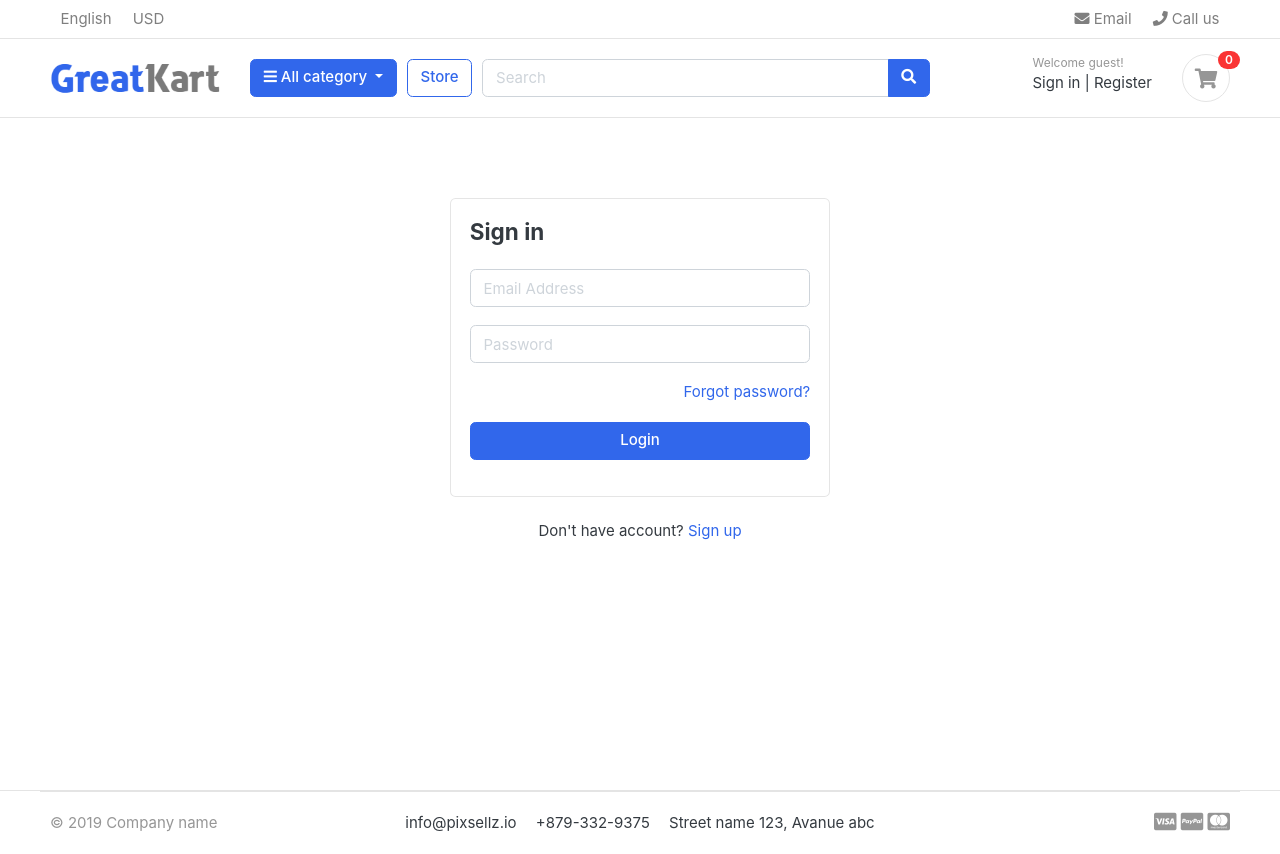
After one commit to janerbastos/ecommerc-django, a Django app: page /account/login in a window 1280 px wide. The commit adds this page. Run offline with Django 4.2, Linux system fonts and the light colour scheme; data that the repository does not hold is empty; some libraries are stand-ins or nearby versions; some web fonts are replaced.

Commit message:
Registration, Login with Token Based Verification & Message Alerts

```diff
--- /dev/null
+++ b/accounts/urls.py
@@ -0,0 +1,10 @@
+from django.urls import path
+
+
+from . import views
+
+urlpatterns = [
+    path("register", views.register, name="register"),
+    path("login", views.login, name="login"),
+    path("loggout", views.loggout, name="loggout"),
+]
--- a/accounts/views.py
+++ b/accounts/views.py
@@ -1,3 +1,57 @@
-from django.shortcuts import render
+from django.shortcuts import render, redirect
+from django.contrib import messages, auth
+from django.contrib.auth.decorators import login_required
 
-# Create your views here.
+from .forms import AccountForm
+from .models import Account
+
+
+def register(request):
+    if request.method == "POST":
+        form = AccountForm(request.POST)
+        if form.is_valid():
+            first_name = form.cleaned_data["first_name"]
+            last_name = form.cleaned_data["last_name"]
+            email = form.cleaned_data["email"]
+            phone_number = form.cleaned_data["phone_number"]
+            password = form.cleaned_data["password"]
+            username = email.split("@")[0]
+            user = Account.objects.create_user(
+                first_name=first_name,
+                last_name=last_name,
+                email=email,
+                username=username,
+                password=password,
+            )
+            user.phone_number = phone_number
+            user.save()
+            messages.success(request, "Registration Successfull")
+            return redirect("register")
+    else:
+        form = AccountForm()
+    context = {"form": form}
+    return render(request, "accounts/register.html", context)
+
+
+def login(request):
+    if request.method == "POST":
+        email = request.POST["email"]
+        password = request.POST["password"]
+        user = auth.authenticate(email=email, password=password)
+        print(user)
+        if user is not None:
+            auth.login(request, user)
+            messages.success(request, "You are now logged in.")
+            return redirect("home")
+        else:
+            messages.error(request, "Invalid login credentials")
+            return redirect("login")
+
+    return render(request, "accounts/login.html")
+
+
+@login_required(login_url="login")
+def loggout(request):
+    auth.logout(request)
+    messages.success(request, "You are logged out.")
+    return redirect("login")
--- a/greatkart/settings.py
+++ b/greatkart/settings.py
@@ -97,4 +97,8 @@ STATICFILES_DIRS = ["greatkart/static"]
 MEDIA_URL = "media/"
 MEDIA_ROOT = BASE_DIR / "media"
 
+from django.contrib.messages import constants as messages
+
+MESSAGE_TAGS = {messages.ERROR: "danger", "50": "critical"}
+
 DEFAULT_AUTO_FIELD = "django.db.models.BigAutoField"
--- a/greatkart/static/js/script.js
+++ b/greatkart/static/js/script.js
@@ -1,9 +1,8 @@
 // some scripts
 
 // jquery ready start
-$(document).ready(function() {
+$(document).ready(function () {
   // jQuery code
-
 
   /* ///////////////////////////////////////
 
@@ -12,48 +11,44 @@ $(document).ready(function() {
 
     */ ///////////////////////////////////////
 
-
   //////////////////////// Prevent closing from click inside dropdown
-    $(document).on('click', '.dropdown-menu', function (e) {
+  $(document).on("click", ".dropdown-menu", function (e) {
     e.stopPropagation();
   });
 
-
-    $('.js-check :radio').change(function () {
-        var check_attr_name = $(this).attr('name');
-        if ($(this).is(':checked')) {
-            $('input[name='+ check_attr_name +']').closest('.js-check').removeClass('active');
-            $(this).closest('.js-check').addClass('active');
+  $(".js-check :radio").change(function () {
+    var check_attr_name = $(this).attr("name");
+    if ($(this).is(":checked")) {
+      $("input[name=" + check_attr_name + "]")
+        .closest(".js-check")
+        .removeClass("active");
+      $(this).closest(".js-check").addClass("active");
       // item.find('.radio').find('span').text('Add');
-
     } else {
-            item.removeClass('active');
+      item.removeClass("active");
       // item.find('.radio').find('span').text('Unselect');
     }
   });
 
-
-    $('.js-check :checkbox').change(function () {
-        var check_attr_name = $(this).attr('name');
-        if ($(this).is(':checked')) {
-            $(this).closest('.js-check').addClass('active');
+  $(".js-check :checkbox").change(function () {
+    var check_attr_name = $(this).attr("name");
+    if ($(this).is(":checked")) {
+      $(this).closest(".js-check").addClass("active");
       // item.find('.radio').find('span').text('Add');
     } else {
-            $(this).closest('.js-check').removeClass('active');
+      $(this).closest(".js-check").removeClass("active");
       // item.find('.radio').find('span').text('Unselect');
     }
   });
 
-
-
   //////////////////////// Bootstrap tooltip
-	if($('[data-toggle="tooltip"]').length>0) {  // check if element exists
-		$('[data-toggle="tooltip"]').tooltip()
+  if ($('[data-toggle="tooltip"]').length > 0) {
+    // check if element exists
+    $('[data-toggle="tooltip"]').tooltip();
   } // end if
-
-
-
-
-
 });
 // jquery end
+
+setTimeout(function () {
+  $("#message").fadeOut("show");
+}, 4000);
--- a/greatkart/urls.py
+++ b/greatkart/urls.py
@@ -7,7 +7,8 @@ from . import views
 
 urlpatterns = [
     path("admin/", admin.site.urls),
-    path("", views.home, name="home"),
     path("store/", include("store.urls")),
     path("cart/", include("carts.urls")),
+    path("account/", include("accounts.urls")),
+    path("", views.home, name="home"),
 ] + static(settings.MEDIA_URL, document_root=settings.MEDIA_ROOT)
--- /dev/null
+++ b/templates/accounts/login.html
@@ -0,0 +1,40 @@
+{% extends "_base.html" %}
+
+
+{% block content %}
+<!-- ========================= SECTION CONTENT ========================= -->
+<section class="section-conten padding-y" style="min-height:84vh">
+
+  <!-- ============================ COMPONENT LOGIN   ================================= -->
+  <div class="card mx-auto" style="max-width: 380px; margin-top:40px;">
+    <div class="card-body">
+      <h4 class="card-title mb-4">Sign in</h4>
+      <form method="post" action="{% url 'login' %}">
+        {% include "includes/alerts.html" %}
+        {% csrf_token %}
+        <div class="form-group">
+          <input type="email" class="form-control" name="email" placeholder="Email Address">
+        </div> <!-- form-group// -->
+        <div class="form-group">
+          <input type="password" class="form-control" name="password" placeholder="Password">
+        </div> <!-- form-group// -->
+
+        <div class="form-group">
+          <a href="#" class="float-right">Forgot password?</a>
+
+        </div> <!-- form-group form-check .// -->
+        <div class="form-group">
+          <button type="submit" class="btn btn-primary btn-block"> Login </button>
+        </div> <!-- form-group// -->
+      </form>
+    </div> <!-- card-body.// -->
+  </div> <!-- card .// -->
+
+  <p class="text-center mt-4">Don't have account? <a href="{% url 'register' %}">Sign up</a></p>
+  <br><br>
+  <!-- ============================ COMPONENT LOGIN  END.// ================================= -->
+
+
+</section>
+<!-- ========================= SECTION CONTENT END// ========================= -->
+{% endblock %}
--- /dev/null
+++ b/templates/includes/alerts.html
@@ -0,0 +1,10 @@
+{% if messages %}
+{% for message in messages %}
+<div class="container" id="message">
+  <div {% if message.tags %} class="alert alert-{{ message.tags }}" {% endif %} role="alert">
+    <button type="button" class="close" data-dismiss="alert"><span aria-hidden="true">&times;</span></button>
+    {{ message }}
+  </div>
+</div>
+{% endfor %}
+{% endif %}
--- a/templates/includes/navbar.html
+++ b/templates/includes/navbar.html
@@ -62,13 +62,23 @@
         </div> <!-- col.// -->
         <div class="col-lg-3 col-sm-6 col-8 order-2 order-lg-3">
           <div class="d-flex justify-content-end mb-3 mb-lg-0">
+            {% if user.id is None %}
             <div class="widget-header">
               <small class="title text-muted">Welcome guest!</small>
               <div>
-                <a href="./signin.html">Sign in</a> <span class="dark-transp"> | </span>
-                <a href="./register.html"> Register</a>
+                <a href="{% url 'login' %}">Sign in</a> <span class="dark-transp"> | </span>
+                <a href="{% url 'register' %}"> Register</a>
               </div>
             </div>
+            {% else %}
+            <div class="widget-header">
+              <small class="title text-muted">{{ user.first_name }}</small>
+              <div>
+                <a href="">Dashboard</a> <span class="dark-transp"> | </span>
+                <a href="{% url 'loggout' %}">Logout</a>
+              </div>
+            </div>
+            {% endif %}
             <a href="{% url 'cart' %}" class="widget-header pl-3 ml-3">
               <div class="icon icon-sm rounded-circle border"><i class="fa fa-shopping-cart"></i></div>
               <span class="badge badge-pill badge-danger notify">{{ cart_count }}</span>
```
Also changed, not shown: accounts/forms.py (added, +33 -0 lines), templates/accounts/register.html (added, +63 -0 lines). Lines whose indentation alone changed are shown as unchanged.
